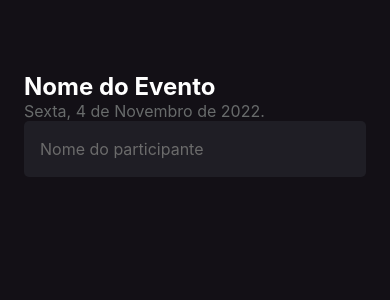
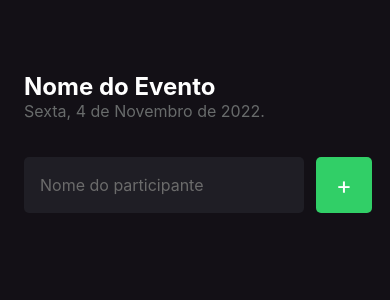
Before and after one commit to juliherms/react-native-example, a React Native app: screen / in a window 390 px wide. Shown: the top 300 px of the page. Built offline with nearby package versions, Linux system fonts and the light colour scheme.

Commit message:
feat: add button to perform participant

```diff
--- a/src/screens/Home/index.tsx
+++ b/src/screens/Home/index.tsx
@@ -1,10 +1,15 @@
-import { Text, View, TextInput } from 'react-native';
+import { Text, View, TextInput, TouchableOpacity } from 'react-native';
 import { styles } from './styles';
 
 //quando voce remove o export default isso faz com que no import do componente voce tenha que envolver com {} o componente que voce quer
 //exportacao nomeada
 
 export function Home() {
+
+    function handleParticipantAdd() {
+        console.log("Você clicou no botão de Adicionar!");
+    }
+
     return (
         <View style={styles.container}>
             <Text style={styles.eventName}>
@@ -15,11 +20,20 @@
                 Sexta, 4 de Novembro de 2022.
             </Text>
 
-            <TextInput
-                style={styles.input}
-                placeholder="Nome do participante"
-                placeholderTextColor="#6B6B6B"
-             />
+            <View style={styles.form}>
+                <TextInput
+                    style={styles.input}
+                    placeholder="Nome do participante"
+                    placeholderTextColor="#6B6B6B"
+                />
+
+                <TouchableOpacity style={styles.button} onPress={handleParticipantAdd}>
+                    <Text style={styles.buttonText}>
+                        +
+                    </Text>
+                </TouchableOpacity>
+            </View>
+
         </View>
     );
 }
--- a/src/screens/Home/styles.ts
+++ b/src/screens/Home/styles.ts
@@ -18,11 +18,31 @@
       fontSize: 16
     },
     input: {
+        flex: 1,
         height: 56,
         backgroundColor: '#1F1E25',
         borderRadius: 5,
         color: '#FFF',
         padding: 16,
-        fontSize: 16
+        fontSize: 16,
+        marginRight: 12
+    },
+    buttonText: {
+        color: '#FFF',
+        fontSize:24
+    },
+    button: {
+        width: 56,
+        height: 56,
+        borderRadius: 5,
+        backgroundColor: '#31CF67',
+        alignItems: 'center',
+        justifyContent: 'center',
+    },
+    form: {
+      width: '100%',
+      flexDirection: 'row',
+      marginTop: 36,
+      marginBottom: 42
     }
   });
```
